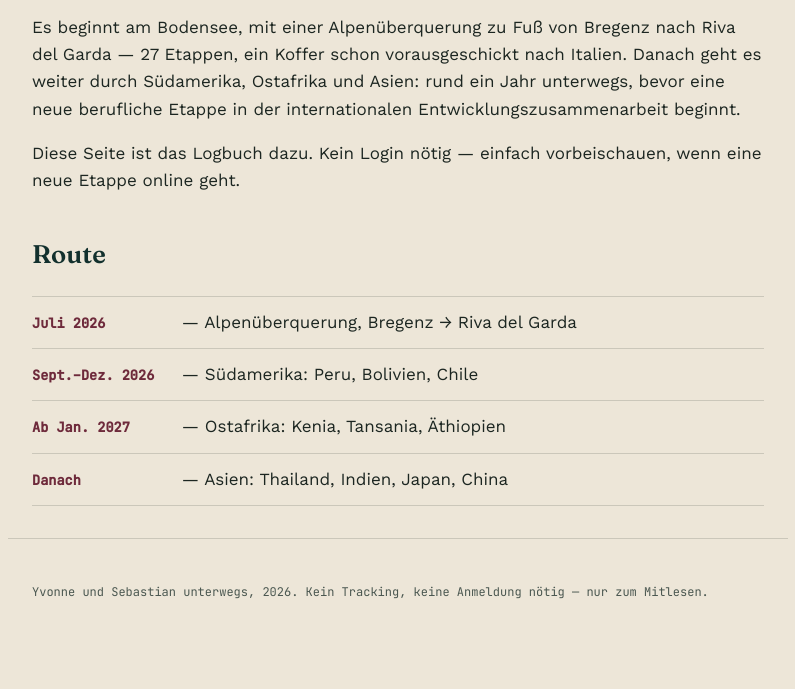
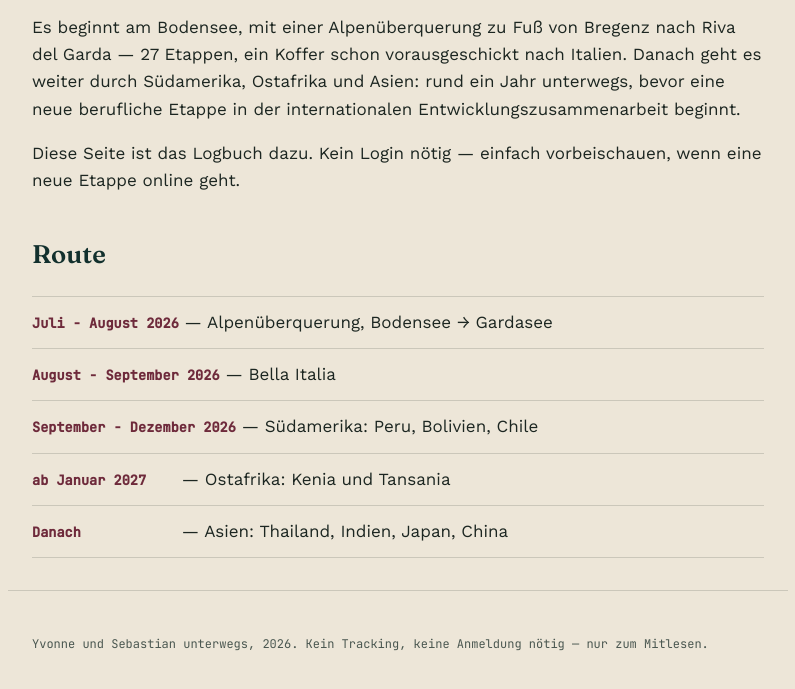
Before and after one commit to yroett/Sabbatial, an Eleventy site: page src/ueber-die-reise.njk in a window 1280 px wide. Shown: the part 219-908 px from the top of the page, without its empty margins (242-1037 px from the left). Before the commit the page ends 881 px from the top, so only its background shows below. Built offline with nearby package versions, Linux system fonts and the light colour scheme; Eleventy itself is replaced by a stand-in of ours; files that its build step writes are made by us from their sources.

Commit message:
Update ueber-die-reise.njk

```diff
--- a/src/ueber-die-reise.njk
+++ b/src/ueber-die-reise.njk
@@ -13,9 +13,10 @@ permalink: /ueber-die-reise/index.html
 
   <h2>Route</h2>
   <ul class="route-list">
-    <li><strong>Juli 2026</strong> — Alpenüberquerung, Bregenz → Riva del Garda</li>
-    <li><strong>Sept.–Dez. 2026</strong> — Südamerika: Peru, Bolivien, Chile</li>
-    <li><strong>Ab Jan. 2027</strong> — Ostafrika: Kenia, Tansania, Äthiopien</li>
+    <li><strong>Juli - August 2026</strong> — Alpenüberquerung, Bodensee → Gardasee</li>
+    <li><strong>August - September 2026</strong> — Bella Italia</li>
+    <li><strong>September - Dezember 2026</strong> — Südamerika: Peru, Bolivien, Chile</li>
+    <li><strong>ab Januar 2027</strong> — Ostafrika: Kenia und Tansania</li>
     <li><strong>Danach</strong> — Asien: Thailand, Indien, Japan, China</li>
   </ul>
 </div>
```
